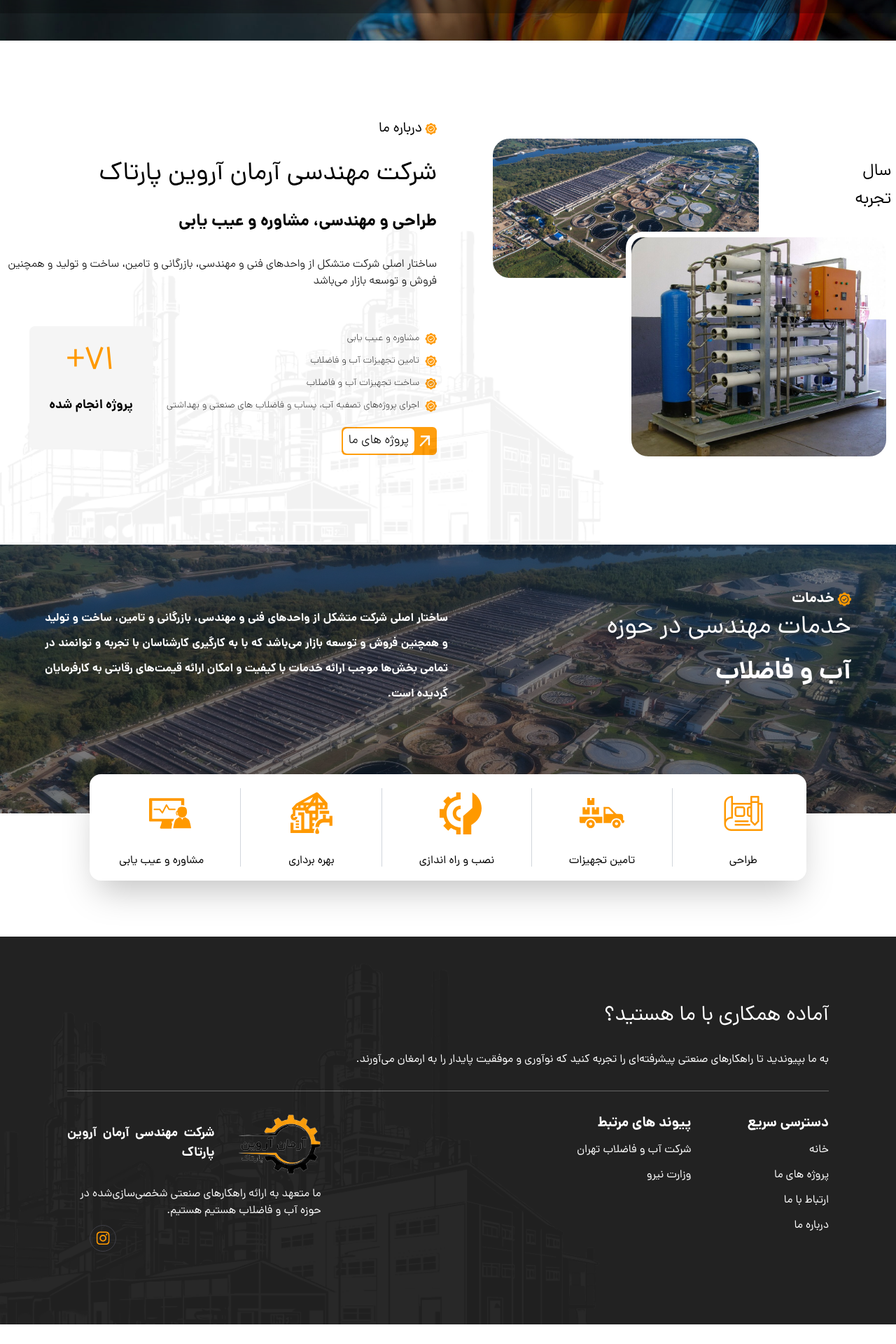
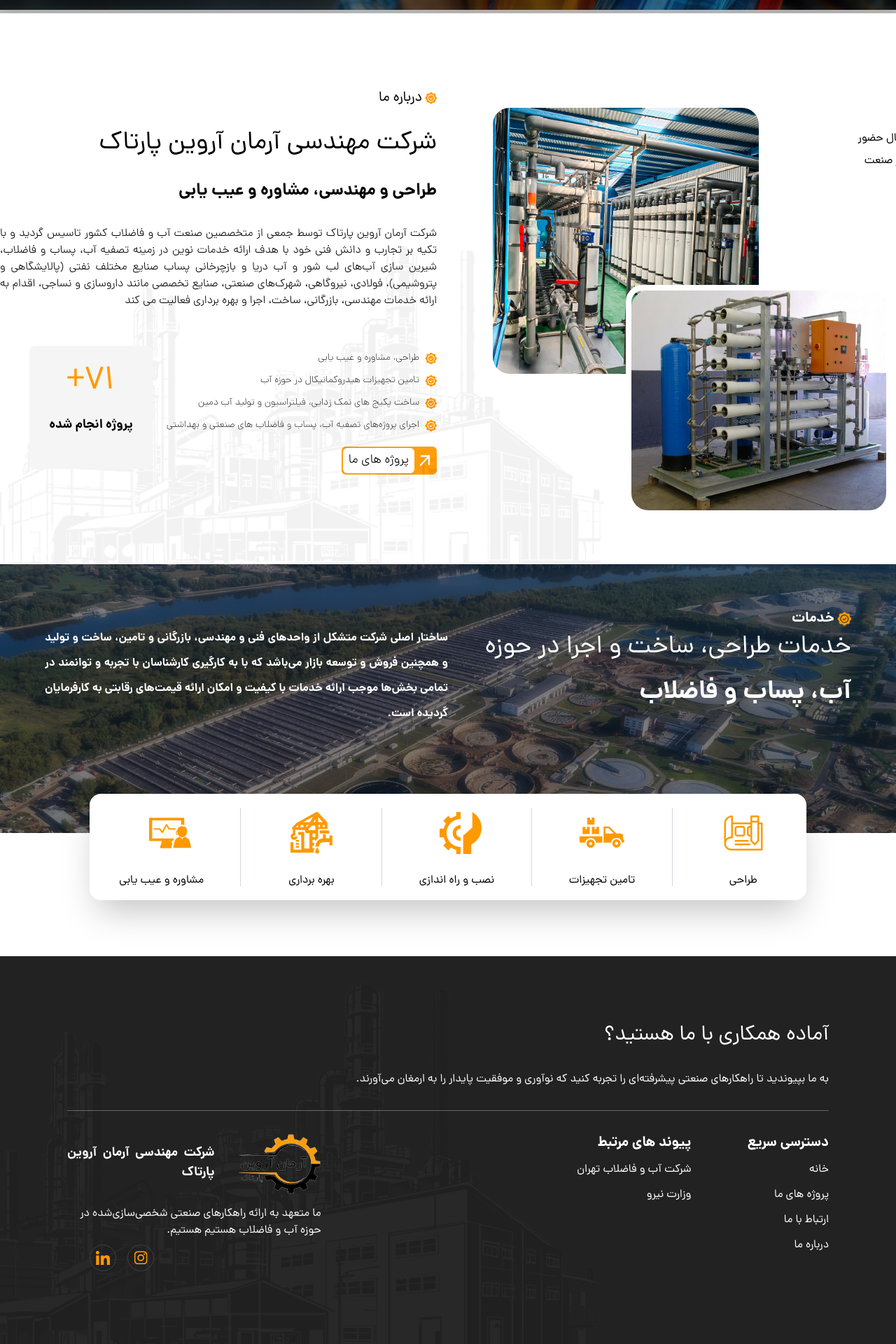
Before and after one commit to Msaeed144/armanarvinco, a Next.js app: page / in a window 1280 px wide. Shown: the part 781-2701 px from the top of the page at 70% size. Before the commit the page ends 2673 px from the top, so only its background shows below. Built offline with nearby package versions, Linux system fonts and the light colour scheme.

Commit message:
some err fix

```diff
--- a/src/components/AboutUsLanding.tsx
+++ b/src/components/AboutUsLanding.tsx
@@ -26,21 +26,21 @@
             </div>
             <h3 className=" text-2xl md:text-4xl my-8">شرکت مهندسی آرمان آروین پارتاک</h3>
             <p className=" text-xl md:text-2xl font-bold my-8">طراحی و مهندسی، مشاوره و عیب یابی </p>
-            <p className=" font-light my-8">ساختار اصلی شرکت متشکل از واحدهای فنی و مهندسی، بازرگانی و تامین، ساخت و تولید و همچنین فروش و توسعه بازار می‌باشد</p>
+            <p className=" font-light my-8 text-justify">شرکت آرمان آروین پارتاک توسط جمعی از متخصصین صنعت آب و فاضلاب کشور تاسیس گردید و با تکیه بر تجارب و دانش فنی خود با هدف ارائه خدمات نوین در زمینه تصفیه آب، پساب و فاضلاب، شیرین سازی آب‌های لب شور و آب دریا و بازچرخانی پساب صنایع مختلف نفتی (پالایشگاهی و پتروشیمی)، فولادی، نیروگاهی، شهرک‌های صنعتی، صنایع تخصصی مانند داروسازی و نساجی، اقدام به ارائه خدمات مهندسی، بازرگانی، ساخت، اجرا و بهره برداری فعالیت می کند</p>
             <div className="flex mt-10">
                 <div>
                 <ul className="mt-5">
                     <li className="flex gap-2 my-3">
                         <Image src="/images/icons/tick.svg" width={17} height={17} alt="تیک"/>
-                        <p className="font-extralight text-sm">مشاوره و عیب یابی</p>
+                        <p className="font-extralight text-sm">طراحی، مشاوره و عیب یابی</p>
                     </li>
                     <li className="flex gap-2 my-3">
                         <Image src="/images/icons/tick.svg" width={17} height={17} alt="تیک"/>
-                        <p className="font-extralight text-sm">تامین تجهیزات آب و فاضلاب</p>
+                        <p className="font-extralight text-sm">تامین تجهیزات هیدروکمانیکال در حوزه آب</p>
                     </li>
                     <li className="flex gap-2 my-3">
                         <Image src="/images/icons/tick.svg" width={17} height={17} alt="تیک"/>
-                        <p className="font-extralight text-sm">ساخت تجهیزات آب و فاضلاب</p>
+                        <p className="font-extralight text-sm">ساخت پکیج های نمک زدایی، فیلتراسیون و تولید آب دمین</p>
                     </li>
                     <li className="flex gap-2 my-3">
                         <Image src="/images/icons/tick.svg" width={17} height={17} alt="تیک"/>
@@ -61,16 +61,16 @@
           </div>
           <div className="lg:w-1/2 ml-8 lg:mb-0 mb-20 gl:mt-0 mt-7  lg:block hidden ">
             <div className=" relative mr-32 lg:mr-0 lg:ml-12 ">
-                <div className="flex gap-3  lg:gap-7 items-center p-8 tajrobeh ">
+                <div className="flex gap-3  lg:gap-2 items-center p-8 tajrobeh ">
                     <p className="lg:text-5xl text-3xl mt-1 text-primary font-bold">10+</p>
-                    <div className="lg:block flex lg:text-2xl text-xl">
-                    <p className="lg:mb-2 mb-0">سال</p>
-                    <p className="lg:mt-2 mt-0">تجربه</p>
+                    <div className="lg:block flex text-base ">
+                    <p className="lg:mb-2 mb-0">سال حضور</p>
+                    <p className="lg:mt-2 mt-0">در صنعت</p>
                   </div>
                 </div>
                 <div className="lg:absolute lg:top-0 lg:left-0">
                 <div className=" lg:relative lg:w-full">
-                        <Image className=" rounded-3xl" src="/images/pics/about-pic1.jpg" width={380} height={380} alt="سایت" />
+                        <Image className=" rounded-3xl" src="/images/pics/about-pic2.jpg" width={380} height={380} alt="سایت" />
                         <div className=" absolute top-2/3 left-1/2 w-full border-8 rounded-3xl border-white">
                         <Image className=" rounded-3xl" src="/images/projects/project5-1.jpg" width={450} height={450} alt="سایت" />
                         </div>
--- a/src/components/Footer.tsx
+++ b/src/components/Footer.tsx
@@ -61,13 +61,24 @@
             ما متعهد به ارائه راهکارهای صنعتی شخصی‌سازی‌شده در حوزه آب و فاضلاب
             هستیم هستیم.
           </p>
-          <div className=" flex justify-end px-8 py-2 ">
+          <div className=" flex gap-4 justify-end px-8 py-2 ">
             <Link
               href="https://www.instagram.com/arman.arvin.co/"
               className="z-10 p-2 border rounded-full border-zinc-700"
             >
               <Image
                 src="/images/icons/insta.svg"
+                width={20}
+                height={20}
+                alt="logo"
+              />
+            </Link>
+            <Link
+              href="https://www.linkedin.com/company/arman-arvin-partak//"
+              className="z-10 p-2 border rounded-full border-zinc-700"
+            >
+              <Image
+                src="/images/icons/linkedin-orange.svg"
                 width={20}
                 height={20}
                 alt="logo"
--- a/src/components/Services.tsx
+++ b/src/components/Services.tsx
@@ -13,8 +13,8 @@
                     <p className=" font-bold text-white text-xl">خدمات</p>
                 </div>
                 <div className="md:block flex items-center ">
-                    <h4 className=" md:my-2 md:ml-0 ml-4 text-lg md:text-4xl text-white">خدمات مهندسی در حوزه</h4>
-                    <h5 className=" md:mt-6 text-xl md:text-4xl text-white font-bold">آب و فاضلاب</h5>
+                    <h4 className=" md:my-2 md:ml-0 ml-4 text-lg md:text-4xl text-white">خدمات طراحی، ساخت و اجرا در حوزه</h4>
+                    <h5 className=" md:mt-6 text-xl md:text-4xl text-white font-bold">آب، پساب و فاضلاب</h5>
                 </div>
             </div>
             <div className="md:w-1/2 w-full">
--- a/src/components/TopLanding.tsx
+++ b/src/components/TopLanding.tsx
@@ -12,8 +12,7 @@
       <div className="lg:container  mx-auto flex justify-end mt-28">
         <div className=" text-white z-10  ml-12">
           <h1 className="lg:ml-0 ml-4 lg:text-5xl text-[22px] font-extrabold">شرکت مهندسی آرمان آروین پارتاک</h1>
-          <p className="lg:text-xl text-sm mt-4 ">باید یک متن دلخواه برای اینجا داشته باشیم که این فضا پر بشه</p>
-          <p className="text-lg mt-4 font-light">برای اینجا هم همینطور باید پر بشه</p>
+          <p className="lg:text-xl text-sm mt-4 ">طراحی، ساخت و اجرای سیستم های تصفیه آب و پساب</p>
           <div className="flex justify-end mt-4 ml-12">
             <Link href="/projects" className="flex bg-primary w-fit p-0.5 rounded-md cursor-pointer">
               <Image src="/images/icons/up-right-arrow.svg" width={30} height={30} alt="فلش" />
@@ -29,10 +28,11 @@
         </div>
         <div className="z-10 flex items-center gap-2">
         <Image src="/images/icons/tick.svg" width={20} height={20} alt="تیک" />
-        <p>تامین و ساخت تجهیزات آب و فاضلاب</p>
+        <p>تامین و ساخت پکیج های تصفیه آب و پساب</p>
         </div>
         <div className=" z-10 flex items-center gap-2">
         <Image src="/images/icons/tick.svg" width={20} height={20} alt="تیک" />
+
         <p className="text-[11px] lg:text-base">اجرای پروژه‌های تصفیه آب، پساب و فاصلاب های صنعتی و بهداشتی</p>
         </div>
 
```
Also changed, not shown: public/images/icons/linkedin-orange.svg (added).
